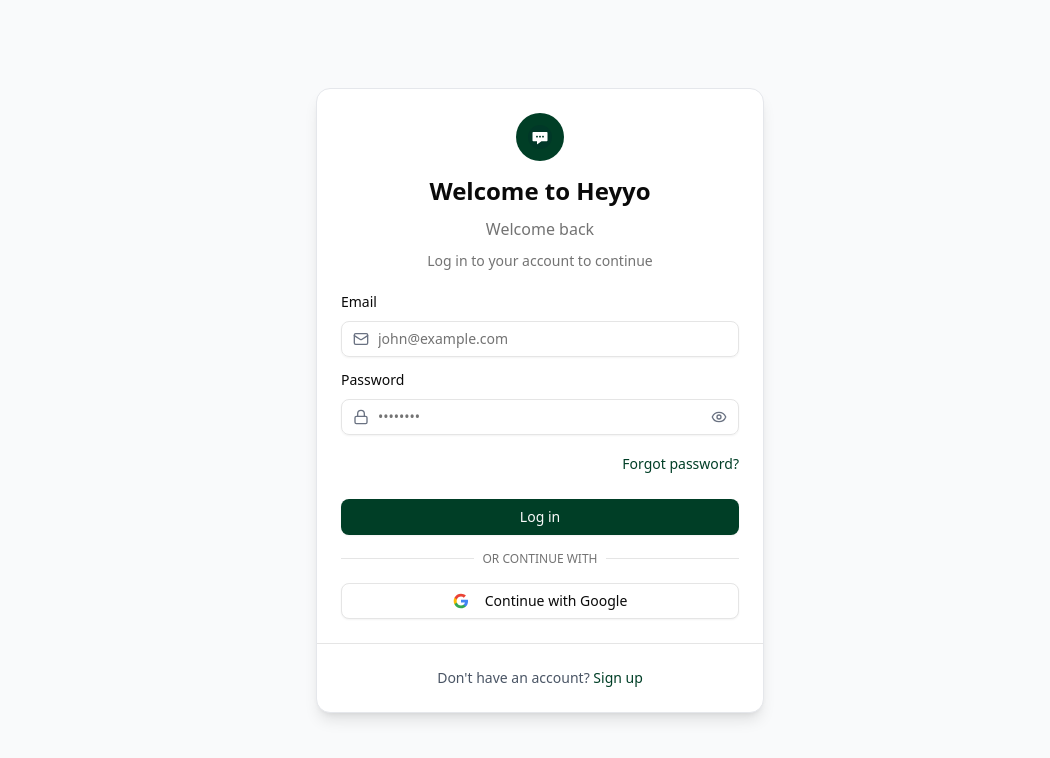
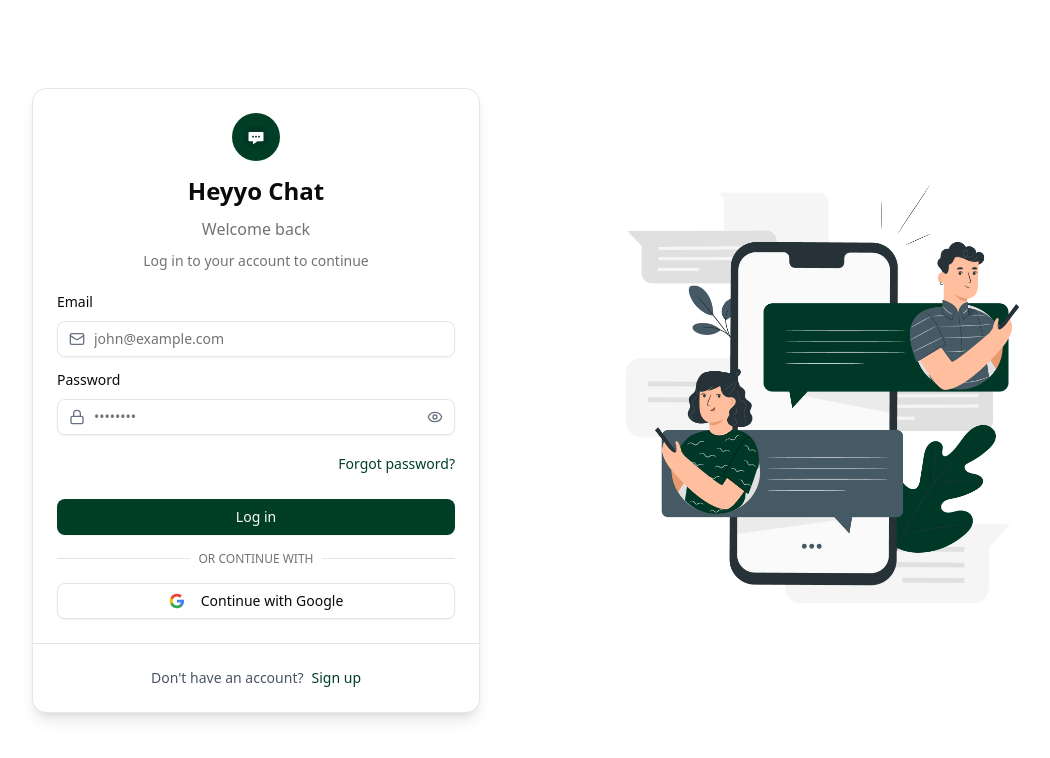
Before and after one commit to akashca-pro/heyyo_chat_app, a React (Vite) app in the folder client/: page /login in a window 1280 px wide. Shown: the top 758 px of the page, without its empty margins (100-1150 px from the left). Built offline with nearby package versions, Linux system fonts and the light colour scheme; no server answers.

Commit message:
Updated ui of auth page

```diff
--- a/client/src/components/Auth/AuthLayout.jsx
+++ b/client/src/components/Auth/AuthLayout.jsx
@@ -1,12 +1,11 @@
 import { Card, CardContent, CardDescription, CardFooter, CardHeader, CardTitle } from "@/components/ui/card"
 import { motion } from "framer-motion"
-import { MessageCircle } from "lucide-react"
 
 const AuthLayout = ({ children, title = "Welcome to Heyyo" ,
   description,
   footer }) => {
   return (
-    <div className="min-h-screen flex items-center justify-center p-4 bg-gray-50">
+    <div className="min-h-screen flex items-center justify-center p-4 ">
       <motion.div
         initial={{ opacity: 0, y: 20 }}
         animate={{ opacity: 1, y: 0 }}
@@ -18,7 +17,7 @@
             <div className="w-12 h-12 bg-primary rounded-full flex items-center justify-center mb-2">
             <img src="/heyyo_logo.svg" alt="Chat Icon" className="h-6 w-6" />
             </div>
-            <CardTitle className="text-2xl font-bold">Welcome to Heyyo</CardTitle>
+            <CardTitle className="text-2xl font-bold">Heyyo Chat </CardTitle>
             <p className="text-base font-medium text-muted-foreground">{title}</p>
             <CardDescription className="text-center">{description}</CardDescription>
           </CardHeader>
--- a/client/src/pages/LoginPage.jsx
+++ b/client/src/pages/LoginPage.jsx
@@ -64,15 +64,23 @@
   }
 
   const footer = (
-    <p className="text-sm text-gray-600">
-      Don't have an account?{" "}
-      <Link to="/signup" className="text-primary font-medium hover:underline">
-        Sign up
-      </Link>
-    </p>
+<div className="flex flex-wrap items-center justify-center gap-2 text-sm text-gray-600">
+  <p>Don't have an account?</p>
+  <Link to="/signup" className="text-primary font-medium hover:underline">
+    Sign up
+  </Link>
+</div>
   )
 
   return (
+    <motion.div
+    initial={{ opacity: 0 }}
+    animate={{ opacity: 1 }}
+    exit={{ opacity: 0 }}
+    transition={{ duration: 0.3 }}
+    className="flex h-screen w-screen items-center justify-center">
+    <div className="grid h-full w-full md:grid-cols-2  m-18 ">
+
     <AuthLayout title="Welcome back" description="Log in to your account to continue" footer={footer}>
       <AnimatePresence mode="wait">
         <motion.div
@@ -152,6 +160,11 @@
         </motion.div>
       </AnimatePresence>
     </AuthLayout>
+    <div className="hidden md:flex flex-col items-center justify-center text-white p-8">
+          <img src="/login.png" alt="Signup Illustration" className="w-full max-w-[600px]" />
+        </div>
+    </div>
+    </motion.div>
   )
 }
 
--- a/client/src/pages/SignupPage.jsx
+++ b/client/src/pages/SignupPage.jsx
@@ -79,15 +79,28 @@
   }
 
   const footer = (
+    <div className="flex flex-wrap items-center justify-center gap-2 text-sm text-gray-600">
     <p className="text-sm text-gray-600">
-      Already have an account?{" "}
+      Already have an account?{" "}</p>
       <Link to="/login" className="text-primary font-medium hover:underline">
         Log in
       </Link>
-    </p>
+    </div>
   )
 
   return (
+
+    <motion.div
+    initial={{ opacity: 0 }}
+    animate={{ opacity: 1 }}
+    exit={{ opacity: 0 }}
+    transition={{ duration: 0.3 }}
+    className="flex h-screen w-screen items-center justify-center">
+      <div className="grid h-full w-full md:grid-cols-2 m-18 ">
+        <div className="hidden md:flex flex-col items-center justify-center text-white p-8">
+          <img src="/signup.png" alt="Signup Illustration" className="w-full max-w-[600px]" />
+        </div>
+
     <AuthLayout title="Create an account" description="Chat freely and securely with end-to-end encryption" footer={footer}>
       <AnimatePresence mode="wait">
         <motion.div
@@ -172,6 +185,8 @@
         </motion.div>
       </AnimatePresence>
     </AuthLayout>
+    </div>
+    </motion.div>
   )
 }
 
```
Also changed, not shown: client/public/login.png (added), client/public/signup.png (added).
